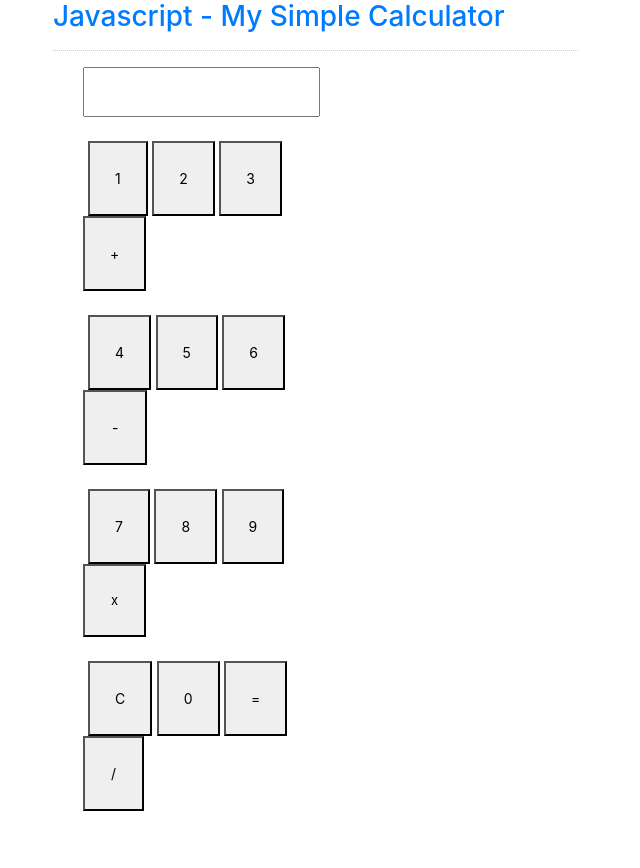
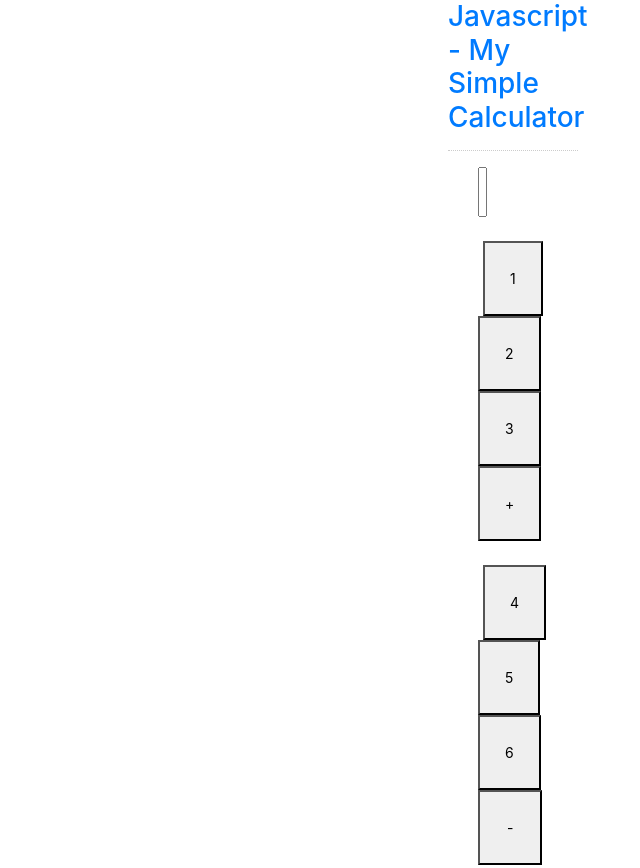
Before and after one commit to saintycode/calculator, a plain HTML site: page index.html in a window 1280 px wide. Shown: the top 868 px of the page, without its empty margins (47-687 px from the left). Before the commit the page ends 819 px from the top, so only its background shows below. Drawn offline with nearby package versions, Linux system fonts and the light colour scheme.

Commit message:
fixed bug
added colom

```diff
--- a/index.html
+++ b/index.html
@@ -9,7 +9,13 @@
     />
   </head>
   <body>
-   <div class="container-lg">
+    <div class="container">
+  <div class="row align-items-start">
+    <div class="col">
+
+    </div>
+    <div class="col">
+      <div class="container-lg" style = "block" >
     <div class="col-md-3"></div>
     <div class="col-md-6 well">
       <h3 class="text-primary">Javascript - My Simple Calculator</h3>
@@ -25,7 +31,7 @@
             <input
               type="text"
               name="result"
-              style="width: 100%; height: 50px; font-size: 30px"
+              style="width: 50%; height: 50px; font-size: 30px"
             />
             <br /><br />
             <button
@@ -166,6 +172,11 @@
         </div>
       </div>
     </div>
+    </div>
+    <div class="col">
+
+    </div>
+
     <h3 coded by Sainty />
   </body>
 </html>
```
